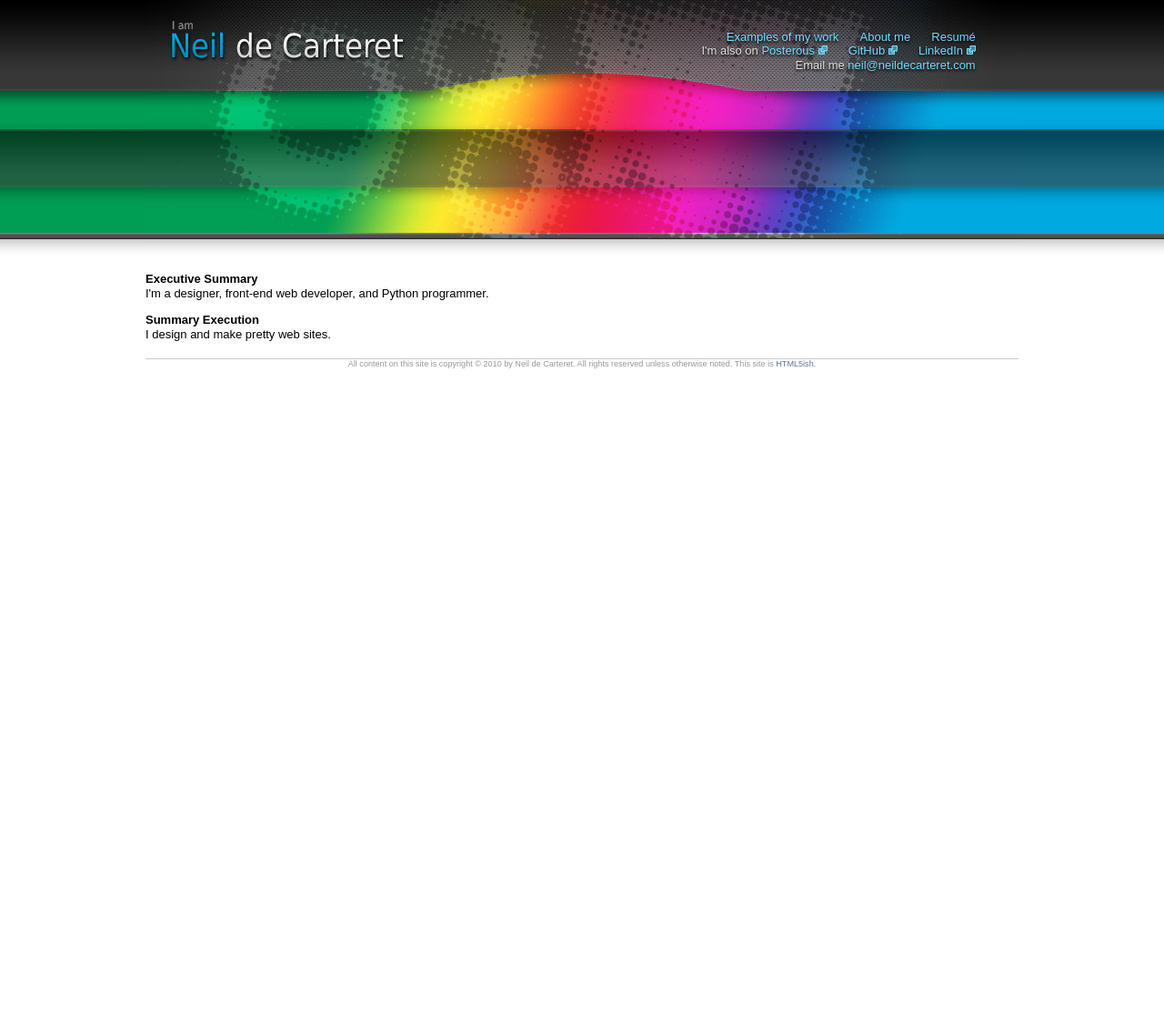
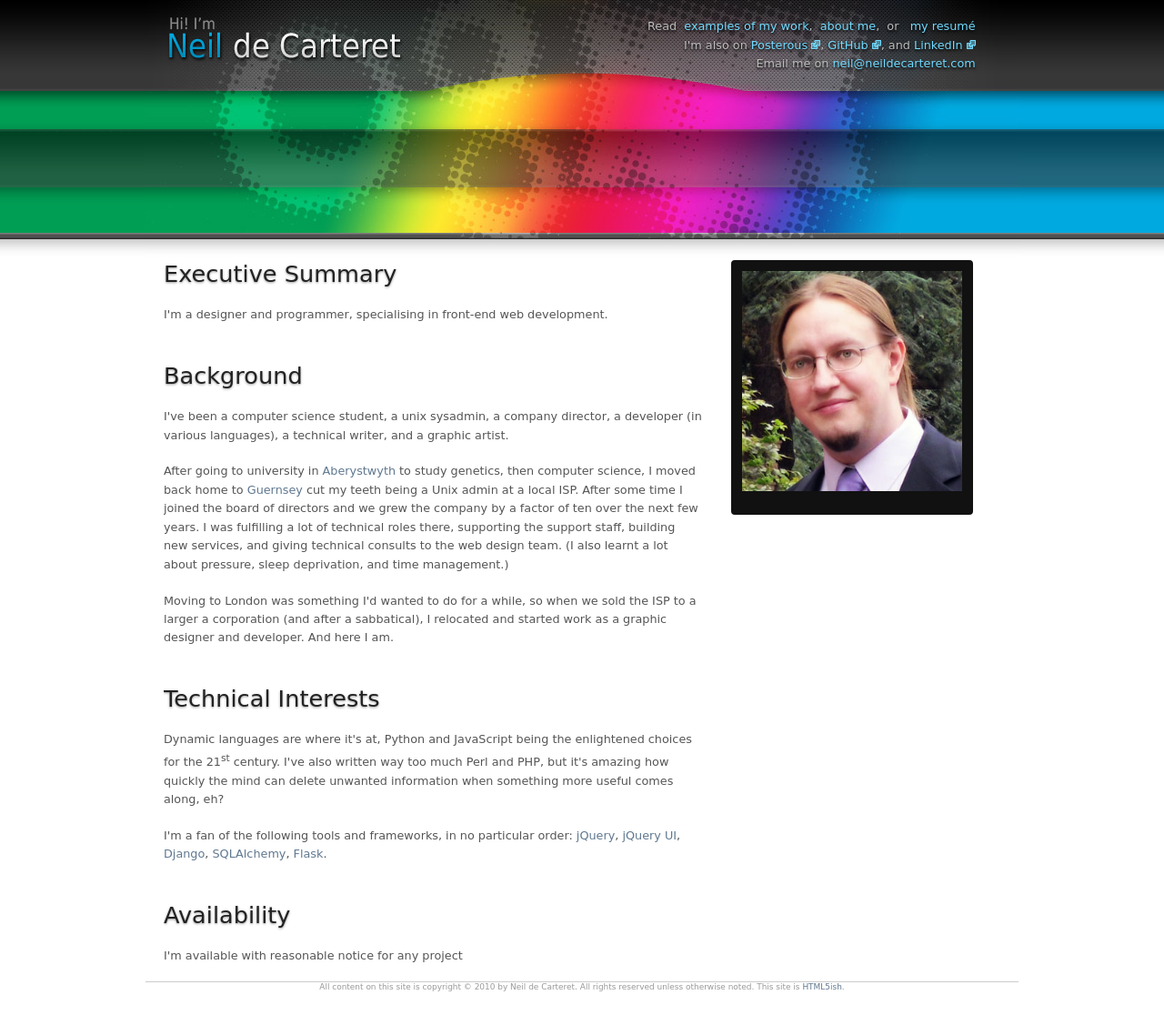
Before and after one commit to n3dst4/stormcrayon, a Django app: template templates/about.html in a window 1280 px wide. Shown: the whole page at 91% size. Before the commit the page ends 405 px from the top, so only its background shows below. Run offline with Django 3.2, Linux system fonts and the light colour scheme; the template is opened without the code that fills it, so the values that code supplies are empty; some libraries are stand-ins or nearby versions.

Commit message:
more on about page

```diff
--- a/static/css/colours.css
+++ b/static/css/colours.css
@@ -1,5 +1,5 @@
-body { background-color: white; color: black; }
-header { background-color: black; color: #ddd; }
+body { background-color: white; color: #555; }
+header { background-color: black; color: #bbb; }
 div.left-stripe { background-color: black; color: #aaa; }
 
 header * { text-shadow: #000 0px 2px 3px; }
@@ -11,3 +11,5 @@ footer { border-top: 1px solid #ccc; color: #999; }
 .linkette { background: #eee; }
 
 .other_projects .linkette { background: #ddd; }
+
+h1, h2, h3 { color: #222; text-shadow: #999 0 0.05em 0.1em;}
--- a/static/css/fonts.css
+++ b/static/css/fonts.css
@@ -1,9 +1,14 @@
+body { font-family: "DejaVu Sans", "verdana", sans-serif; font-size: 0.8em; }
+
 a { text-decoration: none; }
+
+
 a:hover { text-decoration: underline; }
 
+p { line-height: 1.6em;}
 
 footer { font-size: 0.7em; }
 
-h2 { font-size: 1.6em; margin: 1em 0 0.5em 0;  }
+p { margin: 1.5em 0 0em 0;}
 
-h3 { margin-top: 1em; }
+h2, h3 { font-size: 2em; font-weight: normal; }
--- a/static/css/large.css
+++ b/static/css/large.css
@@ -26,11 +26,18 @@ body.ie6 div#container { width: expression(calculatePageWidth()); }
 
 header { width:100%; height: 286px; position: relative;}
 header .row .column, header .row { height: 100%; position: relative; overflow: visible;}
-.header-secondary-info { text-align: right; position: absolute; top: 2.5em; right: 10px;}
+.header-secondary-info { text-align: right; position: absolute; top: 1.5em; right: 10px;}
 div.left-stripe { width: 960px; height: 285px; margin: 0 auto; position: absolute; top: 0; right: 960px;}
 #i-am-neil-de-carteret {position: absolute; top: 15px; left: 0px;}
-#super-links {}
+#super-links p {margin: 0;}
 .linkette { margin: 0 0 1em 0; padding: 1em;}
+
+.illo-wrapper {margin: 0 1em; position: relative; width: auto; }
+.illo {width: 100%; margin: 0; padding: 0; border: none;}
+
+h3 { margin-top: 1.6em; }
+h3:first-child { margin-top: 0; }
+body.lt9 h3 { margin-top: expression(this.previousSibling==null?"0":"1.6em"); }
 
 
 
@@ -40,3 +47,10 @@ div.left-stripe { width: 960px; height: 285px; margin: 0 auto; position: absolut
 body { background-image: url(/static/images/right.png); background-repeat: repeat-x; }
 header { background-image: url(/static/images/top.jpg); background-repeat: no-repeat;}
 div.left-stripe { background-image: url(/static/images/left.png); }
+.illo-wrapper { border: 1em solid #111; border-bottom-width: 1.8em; background: #111;
+    border-radius: 4px; -moz-border-radius: 4px; -webkit-border-radius: 4px; }
+
+
+/*
+ * fonts
+ */
--- a/templates/about.html
+++ b/templates/about.html
@@ -3,9 +3,55 @@
 
 
 {% block main %}
-<h3>Executive Summary</h3>
-<p>I'm a designer, front-end web developer, and Python programmer.
+<div class="row">
+    <div class="column grid_8">
+        <h3>Executive Summary</h3>
+        <p>I'm a designer and programmer, specialising in front-end web development.
 
-<h3>Summary Execution</h3>
-<p>I design and make pretty web sites.
+        <h3>Background</h3>
+        <p>I've been a computer science student, a unix sysadmin, a
+        company director, a developer (in various languages), a technical
+        writer, and a graphic artist.
+
+        <p>After going to university in <a
+        href="http://www.aber.ac.uk/en/">Aberystwyth</a> to study genetics, then
+        computer science, I moved back home to <a
+        href="http://en.wikipedia.org/wiki/Guernsey">Guernsey</a> cut my teeth
+        being a Unix admin at a local ISP. After some time I joined the board of
+        directors and we grew the company by a factor of ten over the next few
+        years. I was fulfilling a lot of technical roles there, supporting the
+        support staff, building new services, and giving technical consults to
+        the web design team. (I also learnt a lot about pressure, sleep
+        deprivation, and time management.)
+
+        <p>Moving to London was something I'd wanted to do for a while, so when
+        we sold the ISP to a larger a corporation (and after a sabbatical), I
+        relocated and started work as a graphic designer and developer. And here
+        I am.
+
+
+        <h3>Technical Interests</h3>
+        <p>Dynamic languages are where it's at, Python and JavaScript being the
+        enlightened choices for the 21<sup>st</sup> century. I've also written
+        way too much Perl and PHP, but it's amazing how quickly the mind can
+        delete unwanted information when something more useful comes along, eh?
+
+        <p>I'm a fan of the following tools and frameworks, in no particular order:
+        <a href="http://jquery.com/">jQuery</a>,
+        <a href="http://jqueryui.com/">jQuery UI</a>,
+        <a href="http://www.djangoproject.com/">Django</a>,
+        <a href="http://www.sqlalchemy.org/">SQLAlchemy</a>,
+        <a href="http://flask.pocoo.org/">Flask</a>.
+
+
+        <h3>Availability</h3>
+        <p>I'm available with reasonable notice for any project
+
+
+    </div>
+    <div class="column grid_4">
+        <div class="illo-wrapper"><img class="illo"
+        src="/static/images/mug-shot.jpg" alt=""/></div>
+    </div>
+</div>
 {% endblock %}
--- a/templates/portfolio.html
+++ b/templates/portfolio.html
@@ -6,7 +6,7 @@
         {% if link.image %}
             <a href="{{link.address}}" target="_new">
                 <img src="{{link.image.thumbnail.absolute_url}}"
-                     alt="Thumbnail image of {{link.name}}"
+                     alt="{{link.name}}"
                      title="{{link.name}}">
             </a>
         {% endif %}
--- a/templates/stormcrayon.html
+++ b/templates/stormcrayon.html
@@ -13,6 +13,9 @@
     <link rel="stylesheet" href="/static/css/layout.css">
     <link rel="stylesheet" media="only screen and (min-width: 601px)" href="/static/css/large.css">
     <link rel="stylesheet" media="only screen and (max-width: 600px)" href="/static/css/small.css?v=1">
+
+    <!--<script type="text/javascript" src="http://use.typekit.com/yqr3gfh.js"></script>-->
+    <!--<script type="text/javascript">try{Typekit.load();}catch(e){}</script>-->
 
     <!-- Grodyquery: first we make the html background red, then use a CSS
     media query to turn it green -->
@@ -46,32 +49,29 @@
             </div>
             <div class="column grid_8 header-secondary-info">
                 <nav id="super-links">
-                    <ul>
-                        <li><a href="{% url stormcrayon.core.views.portfolio %}">Examples of my work</a>
-                        <li><a href="{% url about %}">About me</a>
-                        <li><a href="{% url resume %}">Resum&eacute;</a>
-                    </ul>
-
-                    <div>
+                    <p>
+                        Read&nbsp;
+                        <a href="{% url stormcrayon.core.views.portfolio %}">examples of my work</a>,&nbsp;
+                        <a href="{% url about %}">about me</a>,&nbsp;&nbsp;or&nbsp;&nbsp;
+                        <a href="{% url resume %}">my resum&eacute;</a>
+                    </p>
+                    <p>
                         I'm also on
-                        <ul>
-                            <li>
                         <a href="http://blog.lumphammer.com">
                             Posterous
-                                    <img src="/static/images/external.png" alt="(external link)"/></a>
-                            <li>
+                            <img src="/static/images/external.png" alt="(external link)"/></a>,
                         <a href="http://github.com/n3dst4" class="external">
                             GitHub
-                                    <img src="/static/images/external.png" alt="(external link)"/></a>
-                            <li>
+                            <img src="/static/images/external.png" alt="(external link)"/></a>, and
                         <a href="http://uk.linkedin.com/in/neildecarteret">
                             LinkedIn
                             <img src="/static/images/external.png" alt="(external link)"/></a>
                         <!-- Technically I'm on Facebook too, but I never use it. -->
-                        </ul>
-                    </div>
+                    </p>
+                    <p>
+                        Email me on <a class="protected-email" href="mailto:neil [at] neildecarteret.com">neil [at] neildecarteret.com</a>
+                    </p>
                 </nav>
-                Email me <a class="protected-email" href="mailto:neil [at] neildecarteret.com">neil [at] neildecarteret.com</a>
             </div>
         </div>
     </header>
```
Also changed, not shown: static/images/i-am-neil-de-carteret.png, static/images/mug-shot.jpg (added), static/ttf/DejaVuSans.ttf (added), 1 other file. Lines whose indentation alone changed are shown as unchanged.
